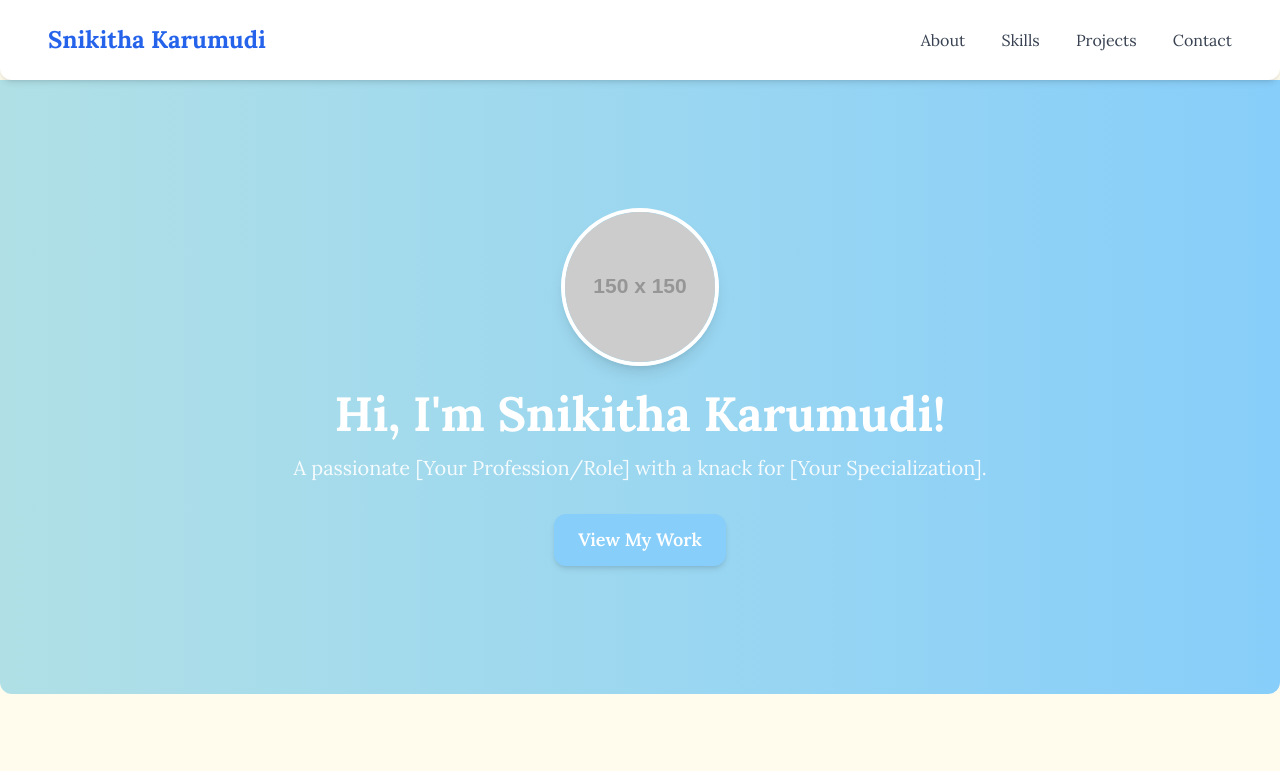
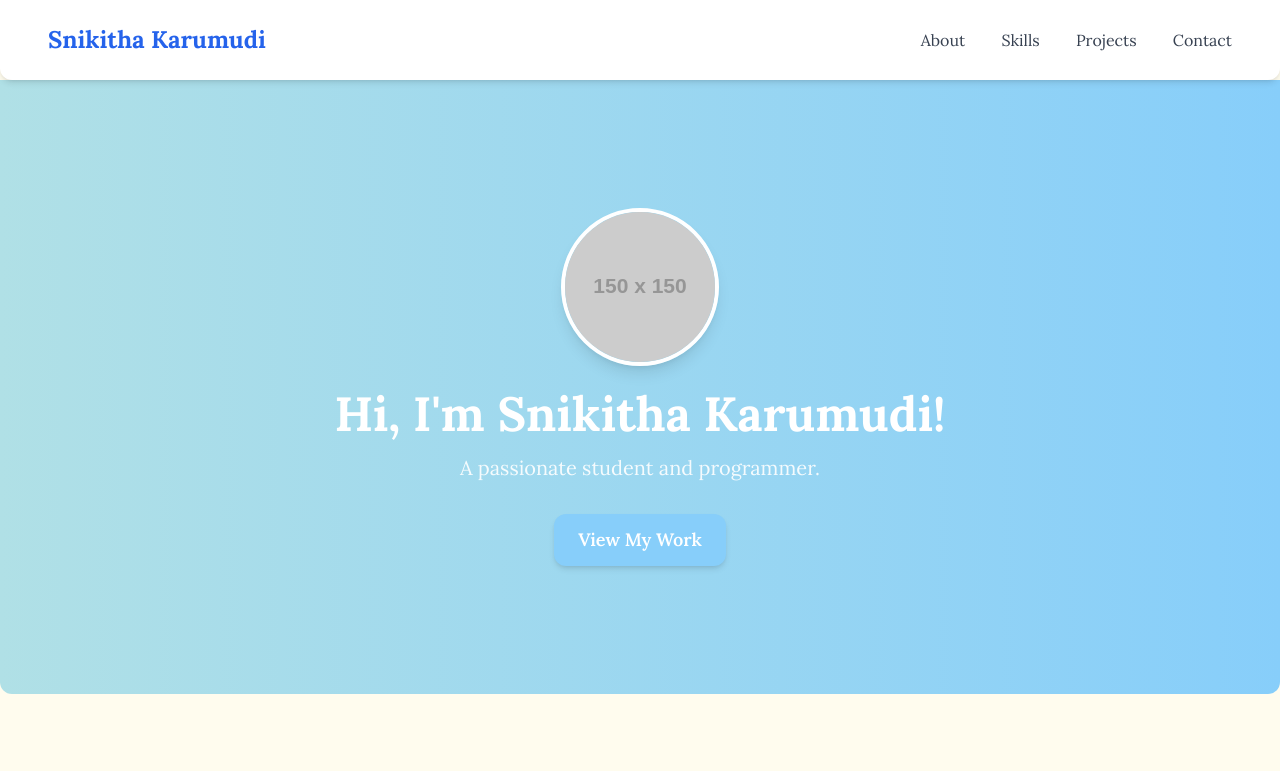
Before and after one commit to snikithak/finalproject, a plain HTML site: page index.html in a window 1280 px wide. Shown: the top 771 px of the page. Drawn offline with nearby package versions, Linux system fonts and the light colour scheme; placeholder pictures from the web are drawn by us.

Commit message:
Update index.html

```diff
--- a/index.html
+++ b/index.html
@@ -103,7 +103,7 @@
         <div class="container mx-auto px-6 md:px-10 py-16">
             <img src="https://placehold.co/150x150/FFFFFF/000000?text=SK" alt="Your Profile Picture" class="rounded-full mx-auto mb-6 border-4 border-white shadow-lg">
             <h1 class="text-5xl font-extrabold mb-4 animate-fade-in">Hi, I'm Snikitha Karumudi!</h1>
-            <p class="text-xl mb-8 opacity-90">A passionate [Your Profession/Role] with a knack for [Your Specialization].</p>
+            <p class="text-xl mb-8 opacity-90">A passionate student and programmer.</p>
             <a href="#projects" class="btn-primary inline-block text-lg font-semibold shadow-md hover:shadow-lg">View My Work</a>
         </div>
     </section>
```
